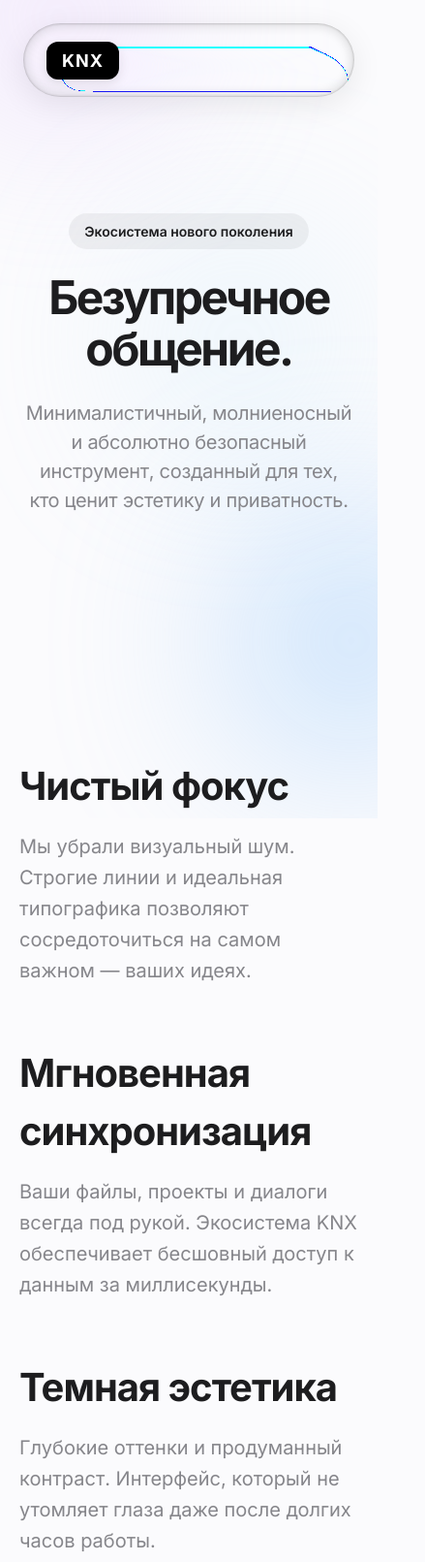
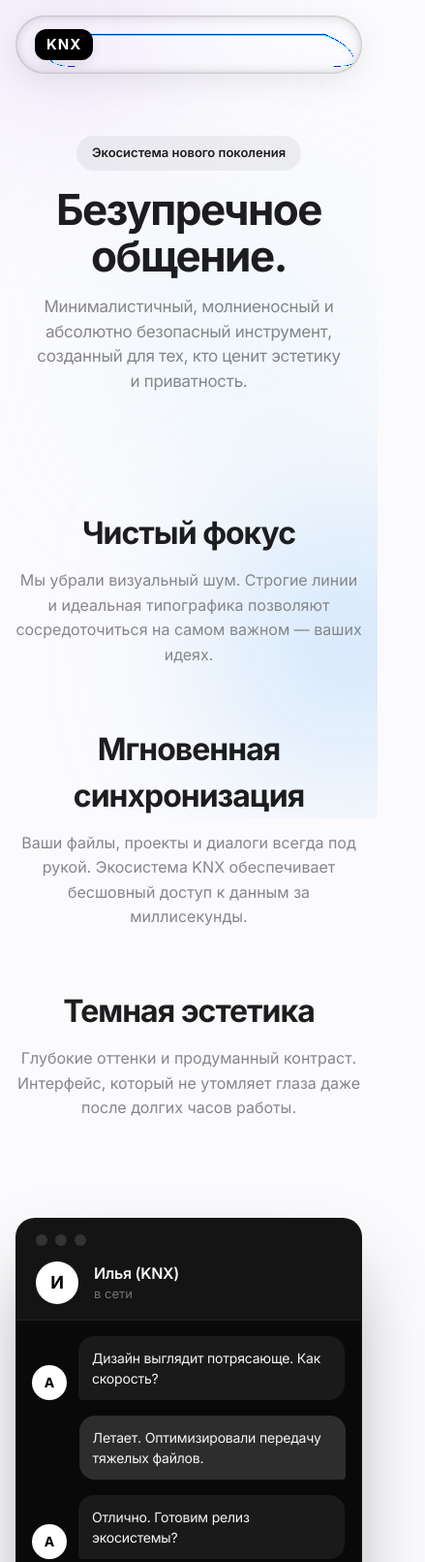
Before and after one commit to cajnikovaana282-glitch/KNXrekla, a plain HTML site: page index.html in a window 390 px wide. Shown: the top 1611 px of the page at 97% size, 439 px wide, since content can reach past the window. Drawn offline with Linux system fonts and the light colour scheme.

Commit message:
Update style.css

```diff
--- a/style.css
+++ b/style.css
@@ -28,8 +28,7 @@ body {
 ========================================= */
 .aurora-bg {
     position: fixed; top: 0; left: 0; width: 100vw; height: 100vh;
-    z-index: -2; overflow: hidden; pointer-events: none;
-    background: #fbfbfd;
+    z-index: -2; overflow: hidden; pointer-events: none; background: #fbfbfd;
 }
 .blob {
     position: absolute; border-radius: 50%; filter: blur(90px); opacity: 0.5;
@@ -45,21 +44,20 @@ body {
 }
 
 /* =========================================
-   ЖИДКОЕ СТЕКЛО (ОРИГИНАЛ С ВАШИМ FALLBACK)
+   ЖИДКОЕ СТЕКЛО
 ========================================= */
 .glass-surface {
     position: fixed; top: 24px; left: 50%; transform: translateX(-50%);
     width: calc(100% - 48px); max-width: 1100px; height: 76px;
     border-radius: 50px; z-index: 1000;
     display: flex; align-items: center; justify-content: center;
-    overflow: hidden; transition: opacity 0.26s ease-out;
+    overflow: hidden; transition: all 0.3s ease-out;
 }
 .glass-surface__filter { width: 100%; height: 100%; pointer-events: none; position: absolute; inset: 0; opacity: 0; z-index: -1; }
 .glass-surface__content { width: 100%; height: 100%; display: flex; align-items: center; justify-content: space-between; padding: 0 40px; border-radius: inherit; position: relative; z-index: 1; }
 
 .glass-surface--svg {
     background: light-dark(hsl(0 0% 100% / 0.1), hsl(0 0% 0% / 0));
-    /* ВАЖНО: используем переменную --filter-url из HTML */
     backdrop-filter: var(--filter-url) saturate(1.2);
     -webkit-backdrop-filter: var(--filter-url) saturate(1.2);
     box-shadow:
@@ -67,24 +65,16 @@ body {
         0 0 10px 4px light-dark(color-mix(in oklch, black, transparent 90%), color-mix(in oklch, white, transparent 85%)) inset,
         0px 8px 32px rgba(0, 0, 0, 0.08);
 }
-
-/* Fallback из вашего React кода для Safari/Firefox */
 .glass-surface--fallback {
     background: rgba(255, 255, 255, 0.25);
-    backdrop-filter: blur(12px) saturate(1.8) brightness(1.1);
-    -webkit-backdrop-filter: blur(12px) saturate(1.8) brightness(1.1);
+    backdrop-filter: blur(12px) saturate(1.8) brightness(1.1); -webkit-backdrop-filter: blur(12px) saturate(1.8) brightness(1.1);
     border: 1px solid rgba(255, 255, 255, 0.3);
-    box-shadow:
-      0 8px 32px 0 rgba(31, 38, 135, 0.2),
-      0 2px 16px 0 rgba(31, 38, 135, 0.1),
-      inset 0 1px 0 0 rgba(255, 255, 255, 0.4),
-      inset 0 -1px 0 0 rgba(255, 255, 255, 0.2);
+    box-shadow: 0 8px 32px 0 rgba(31, 38, 135, 0.2), 0 2px 16px 0 rgba(31, 38, 135, 0.1), inset 0 1px 0 0 rgba(255, 255, 255, 0.4), inset 0 -1px 0 0 rgba(255, 255, 255, 0.2);
 }
 @media (prefers-color-scheme: dark) {
     .glass-surface--fallback {
         background: rgba(255, 255, 255, 0.1);
-        backdrop-filter: blur(12px) saturate(1.8) brightness(1.2);
-        -webkit-backdrop-filter: blur(12px) saturate(1.8) brightness(1.2);
+        backdrop-filter: blur(12px) saturate(1.8) brightness(1.2); -webkit-backdrop-filter: blur(12px) saturate(1.8) brightness(1.2);
         border: 1px solid rgba(255, 255, 255, 0.2);
         box-shadow: inset 0 1px 0 0 rgba(255, 255, 255, 0.2), inset 0 -1px 0 0 rgba(255, 255, 255, 0.1);
     }
@@ -101,16 +91,13 @@ body {
 .nav-links a:hover { opacity: 0.6; }
 
 /* =========================================
-   ОСТАЛЬНОЙ САЙТ
+   ОСНОВНЫЕ СЕКЦИИ (ПК)
 ========================================= */
 .hero { padding-top: 220px; padding-bottom: 120px; text-align: center; }
 .hero-badge { display: inline-block; padding: 8px 16px; background: rgba(0,0,0,0.05); border-radius: 100px; font-size: 14px; font-weight: 600; margin-bottom: 24px; backdrop-filter: blur(10px); }
 .hero h1 { font-size: 72px; font-weight: 700; margin-bottom: 24px; letter-spacing: -2.5px; line-height: 1.1; }
 .hero p { font-size: 20px; color: var(--text-muted); max-width: 500px; margin: 0 auto; letter-spacing: -0.3px; }
 
-/* =========================================
-   СЕКЦИЯ СКРОЛЛА
-========================================= */
 .scroll-presentation { display: flex; align-items: flex-start; gap: 80px; padding: 80px 20px 180px; position: relative; }
 .scroll-text { flex: 1; padding-top: 50px; }
 .feature-block { min-height: 65vh; display: flex; flex-direction: column; justify-content: center; opacity: 0.2; transform: translateX(-20px); transition: all 0.6s cubic-bezier(0.16, 1, 0.3, 1); }
@@ -144,16 +131,13 @@ body {
 .msg-row.left .msg { background-color: var(--chat-msg-left); border-radius: 16px 16px 16px 4px; }
 .msg-row.right .msg { background-color: var(--chat-msg-right); border-radius: 16px 16px 4px 16px; }
 
-/* =========================================
-   ПРЕИМУЩЕСТВА И БЕНТО СЕТКА
-========================================= */
+/* ПРЕИМУЩЕСТВА И БЕНТО СЕТКА */
 .advantages-section { padding: 80px 0; position: relative; z-index: 1;}
 .text-center { text-align: center; margin-bottom: 80px; font-size: 48px; letter-spacing: -1.5px; }
 .advantages-grid { display: grid; grid-template-columns: repeat(auto-fit, minmax(320px, 1fr)); gap: 32px; }
 
 .adv-card, .bento-item {
-    background: rgba(255, 255, 255, 0.4);
-    backdrop-filter: blur(24px); -webkit-backdrop-filter: blur(24px);
+    background: rgba(255, 255, 255, 0.4); backdrop-filter: blur(24px); -webkit-backdrop-filter: blur(24px);
     border-radius: 32px; border: 1px solid rgba(255, 255, 255, 0.6);
     box-shadow: 0 20px 40px rgba(0, 0, 0, 0.04), inset 0 1px 0 rgba(255,255,255,0.8);
     transition: transform 0.4s ease;
@@ -180,14 +164,12 @@ body {
 .bento-item p { color: var(--text-muted); font-size: 17px; line-height: 1.6; }
 .bento-large h3 { font-size: 36px; }
 
-/* =========================================
-   CTA И ФУТЕР
-========================================= */
+/* CTA И ФУТЕР */
 .cta-section { padding: 40px 0 120px; position: relative; z-index: 1; }
 .cta-box { background: #0a0a0a; color: white; border-radius: 40px; padding: 80px 40px; text-align: center; box-shadow: 0 40px 80px -20px rgba(0, 0, 0, 0.4); border: 1px solid rgba(255,255,255,0.1); }
 .cta-box h2 { font-size: 52px; letter-spacing: -1.5px; margin-bottom: 24px; font-weight: 700;}
 .cta-box p { font-size: 22px; color: #a0a0a5; margin-bottom: 48px; max-width: 600px; margin-left: auto; margin-right: auto;}
-.btn-premium { display: inline-block; background: white; color: black; padding: 18px 40px; border-radius: 100px; font-weight: 600; font-size: 17px; text-decoration: none; transition: all 0.3s ease; }
+.btn-premium { display: inline-block; background: white; color: black; padding: 18px 40px; border-radius: 100px; font-weight: 600; font-size: 17px; text-decoration: none; transition: all 0.3s ease; text-align: center;}
 .btn-premium:hover { transform: scale(1.05); box-shadow: 0 10px 30px rgba(255,255,255,0.2); }
 
 .fade-up { opacity: 0; transform: translateY(40px); transition: all 1s cubic-bezier(0.16, 1, 0.3, 1); }
@@ -198,14 +180,52 @@ footer { padding: 60px 0; border-top: 1px solid rgba(0,0,0,0.05); text-align: ce
 .fade-in { opacity: 0; animation: fadeIn 1.2s cubic-bezier(0.16, 1, 0.3, 1) forwards; }
 @keyframes fadeIn { to { opacity: 1; transform: translateY(0); } 0% { opacity: 0; transform: translateY(20px);} }
 
-@media (max-width: 1000px) {
-    .bento-grid { grid-template-columns: 1fr; }
+/* =========================================
+   ИДЕАЛЬНАЯ МОБИЛЬНАЯ АДАПТАЦИЯ (Шикарно и мощно)
+========================================= */
+@media (max-width: 900px) {
+    /* 1. Навигация */
+    .glass-surface { height: 60px; top: 16px; width: calc(100% - 32px); border-radius: 30px; }
+    .glass-surface__content { padding: 0 20px; }
+    .logo { font-size: 15px; padding: 5px 12px; }
+    .nav-links { display: none; } /* Скрываем меню, оставляем только логотип по центру */
+
+    /* 2. Главный экран */
+    .hero { padding-top: 140px; padding-bottom: 60px; }
+    .hero h1 { font-size: 44px; letter-spacing: -1.5px; margin-bottom: 16px; }
+    .hero p { font-size: 17px; padding: 0 10px; }
+    .hero-badge { font-size: 13px; margin-bottom: 16px; }
+
+    /* 3. Секция скролла и чата */
+    .scroll-presentation { flex-direction: column; gap: 40px; padding: 40px 16px 80px; }
+    .scroll-text { padding-top: 20px; }
+    .feature-block { min-height: auto; margin-bottom: 60px; opacity: 1; transform: none; text-align: center; }
+    .feature-block h2 { font-size: 32px; margin-bottom: 12px; }
+    .feature-block p { font-size: 16px; }
+
+    /* 4. Чат (Мокап) */
+    .scroll-visual { height: 480px; top: 90px; width: 100%; margin: 0; position: sticky; }
+    .chat-mockup { border-radius: 20px; }
+    .chat-body { padding: 16px; gap: 16px; }
+    .msg-row .msg { padding: 12px 14px; font-size: 14px; }
+
+    /* 5. Карточки (Bento & Advantages) */
+    .advantages-section, .bento-section { padding: 60px 0; }
+    .text-center { font-size: 36px; margin-bottom: 40px; letter-spacing: -1px; line-height: 1.2; }
+    .adv-card, .bento-item { padding: 32px 24px; border-radius: 24px; }
+    .bento-grid { grid-template-columns: 1fr; gap: 16px; }
     .bento-large, .bento-wide { grid-column: span 1; grid-row: auto; }
-    .bento-wide { flex-direction: column; text-align: left; }
-    .scroll-presentation { flex-direction: column; gap: 40px;}
-    .scroll-visual { position: relative; top: 0; height: 500px; width: 100%; margin-top: 20px; }
-    .feature-block { min-height: auto; margin-bottom: 60px; opacity: 1; transform: none;}
-    .hero h1 { font-size: 48px; }
-    .glass-surface__content { padding: 0 24px; }
-    .nav-links { display: none; }
+    .bento-wide { flex-direction: column; text-align: center; gap: 20px; }
+    .bento-large h3 { font-size: 26px; }
+    .bento-item h3, .adv-card h3 { font-size: 22px; }
+    .bento-item p, .adv-card p { font-size: 15px; }
+
+    /* 6. Финальный блок (Call to Action) */
+    .cta-section { padding: 20px 0 80px; }
+    .cta-box { padding: 40px 24px; border-radius: 28px; }
+    .cta-box h2 { font-size: 36px; margin-bottom: 16px; }
+    .cta-box p { font-size: 17px; margin-bottom: 32px; }
+
+    /* Кнопка на всю ширину на мобилке (UX-стандарт) */
+    .btn-premium { width: 100%; display: block; padding: 16px; box-sizing: border-box; font-size: 16px; }
 }
```
